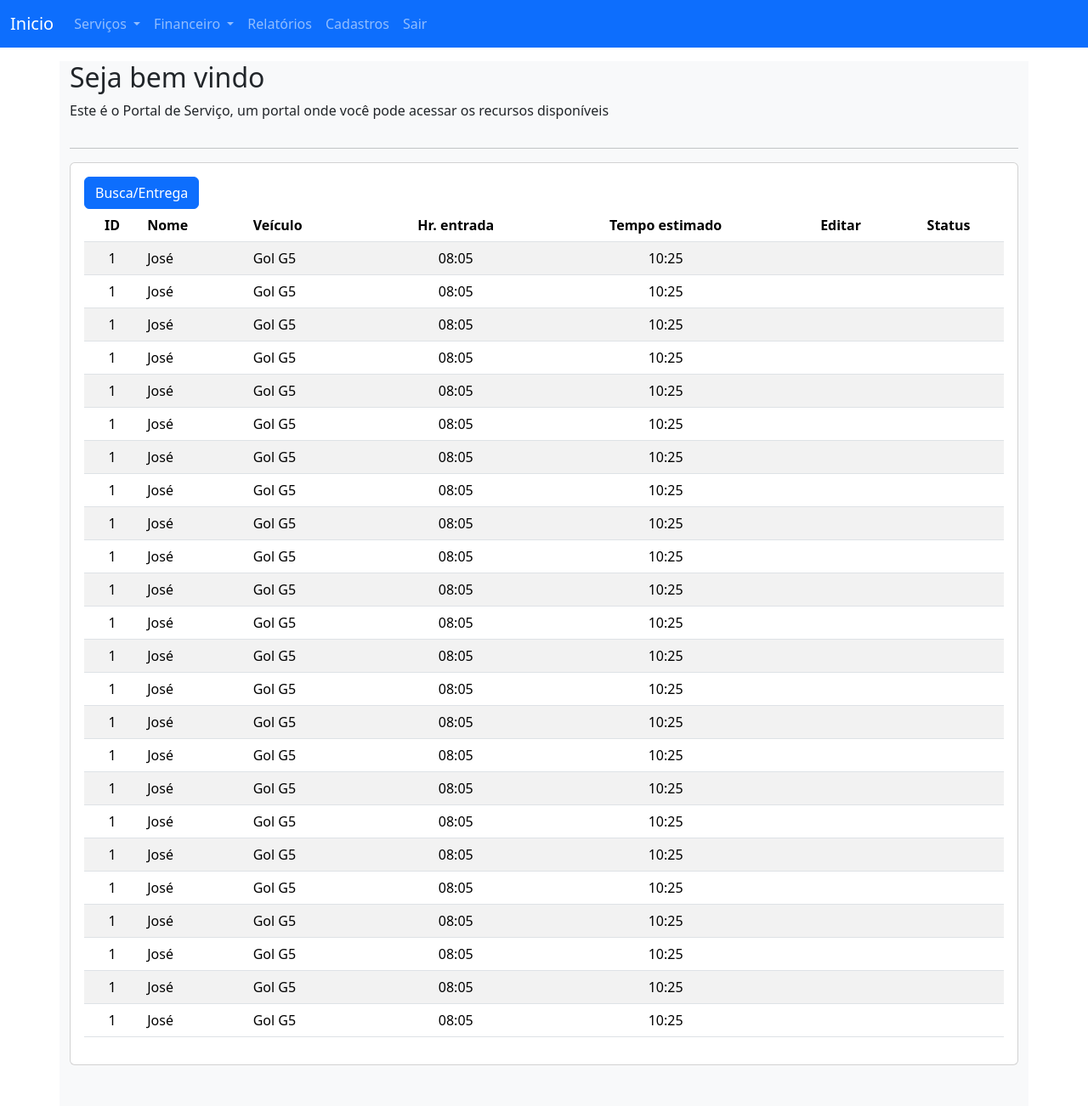
After one commit to Hoelesen/LavaCar, a Django app: template lava_car/app/templates/servicos_efetuar.html in a window 1280 px wide. The commit adds this page. Shown: the whole page at 85% size. Run offline with Django 3.2, Linux system fonts and the light colour scheme; the template is opened without the code that fills it, so the values that code supplies are empty; some libraries are stand-ins or nearby versions.

Commit message:
Página de serviços a efetuar

```diff
--- a/lava_car/app/templates/home.html
+++ b/lava_car/app/templates/home.html
@@ -7,7 +7,7 @@
 <div class="mt-1 container bg-Light">
     <div class="row mt-3">
         <div class="col-lg-12">
-            <h2>Seja bem-vindo</h2>
+            <h2>Seja bem vindo</h2>
             <p>Este é o portal de serviço, um portal onde você pode acessar os recursos disponíveis</p>
         </div>
     </div>
--- /dev/null
+++ b/lava_car/app/templates/servicos_efetuar.html
@@ -0,0 +1,452 @@
+{% extends 'base.html' %}
+{% block title %}Home{% endblock title %}
+{% block nav-style %}mkt-nav{% endblock nav-style %}
+<link rel="stylesheet" type="text/css" href="../../CSS/table.css" media="screen" />
+{% block content %}
+
+<div class="mt-1 container bg-Light">
+    <div class="row mt-3">
+        <div class="col-lg-12">
+            <h2>Seja bem vindo</h2>
+            <p>Este é o Portal de Serviço, um portal onde você pode acessar os recursos disponíveis</p>
+        </div>
+    </div>
+    <hr>
+    <div class="row">
+        <div class="col-md-12 col-sm-12 mb-5 table-wrapper-scroll-y my-custom-scrollbar">
+            <div class="card">
+                <div class="card-body">
+                    <button type="button" class="btn btn-primary">Busca/Entrega</button>
+                    <div class="table-responsive">
+                        <table class="table table-striped table-hover table-responsive-sm">
+                            <thead>
+                                <tr>
+                                    <th class="text-center">ID</th>
+                                    <th>Nome</th>
+                                    <th>Veículo</th>
+                                    <th class="text-center">Hr. entrada</th>
+                                    <th class="text-center">Tempo estimado</th>
+                                    <th class="text-center">Editar</th>
+                                    <th class="text-center">Status</th>
+                                </tr>
+                            </thead>
+                            <tbody class="overflow-auto">
+                                <tr>
+                                    <td class="text-center">1</td>
+                                    <td>José</td>
+                                    <td>Gol G5</td>
+                                    <td class="text-center">08:05</td>
+                                    <td class="text-center">10:25</td>
+                                    <td class="text-center">
+                                        <a href="#" onclick="editar()">
+                                            <i class="fas fa-edit"></i>
+                                        </a>
+                                    </td>
+                                    <td class="text-center">
+                                        <a href="">
+                                            <i class="text-primary fas fa-check-circle"></i>
+                                        </a>
+                                    </td>
+                                </tr>
+                                <tr>
+                                    <td class="text-center">1</td>
+                                    <td>José</td>
+                                    <td>Gol G5</td>
+                                    <td class="text-center">08:05</td>
+                                    <td class="text-center">10:25</td>
+                                    <td class="text-center">
+                                        <a href="#" onclick="editar()">
+                                            <i class="fas fa-edit"></i>
+                                        </a>
+                                    </td>
+                                    <td class="text-center">
+                                        <a href="">
+                                            <i class="text-primary fas fa-check-circle"></i>
+                                        </a>
+                                    </td>
+                                </tr>
+                                <tr>
+                                    <td class="text-center">1</td>
+                                    <td>José</td>
+                                    <td>Gol G5</td>
+                                    <td class="text-center">08:05</td>
+                                    <td class="text-center">10:25</td>
+                                    <td class="text-center">
+                                        <a href="#" onclick="editar()">
+                                            <i class="fas fa-edit"></i>
+                                        </a>
+                                    </td>
+                                    <td class="text-center">
+                                        <a href="">
+                                            <i class="text-primary fas fa-check-circle"></i>
+                                        </a>
+                                    </td>
+                                </tr>
+                                <tr>
+                                    <td class="text-center">1</td>
+                                    <td>José</td>
+                                    <td>Gol G5</td>
+                                    <td class="text-center">08:05</td>
+                                    <td class="text-center">10:25</td>
+                                    <td class="text-center">
+                                        <a href="#" onclick="editar()">
+                                            <i class="fas fa-edit"></i>
+                                        </a>
+                                    </td>
+                                    <td class="text-center">
+                                        <a href="">
+                                            <i class="text-primary fas fa-check-circle"></i>
+                                        </a>
+                                    </td>
+                                </tr>
+                                <tr>
+                                    <td class="text-center">1</td>
+                                    <td>José</td>
+                                    <td>Gol G5</td>
+                                    <td class="text-center">08:05</td>
+                                    <td class="text-center">10:25</td>
+                                    <td class="text-center">
+                                        <a href="#" onclick="editar()">
+                                            <i class="fas fa-edit"></i>
+                                        </a>
+                                    </td>
+                                    <td class="text-center">
+                                        <a href="">
+                                            <i class="text-primary fas fa-check-circle"></i>
+                                        </a>
+                                    </td>
+                                </tr>
+                                <tr>
+                                    <td class="text-center">1</td>
+                                    <td>José</td>
+                                    <td>Gol G5</td>
+                                    <td class="text-center">08:05</td>
+                                    <td class="text-center">10:25</td>
+                                    <td class="text-center">
+                                        <a href="#" onclick="editar()">
+                                            <i class="fas fa-edit"></i>
+                                        </a>
+                                    </td>
+                                    <td class="text-center">
+                                        <a href="">
+                                            <i class="text-primary fas fa-check-circle"></i>
+                                        </a>
+                                    </td>
+                                </tr>
+                                <tr>
+                                    <td class="text-center">1</td>
+                                    <td>José</td>
+                                    <td>Gol G5</td>
+                                    <td class="text-center">08:05</td>
+                                    <td class="text-center">10:25</td>
+                                    <td class="text-center">
+                                        <a href="#" onclick="editar()">
+                                            <i class="fas fa-edit"></i>
+                                        </a>
+                                    </td>
+                                    <td class="text-center">
+                                        <a href="">
+                                            <i class="text-primary fas fa-check-circle"></i>
+                                        </a>
+                                    </td>
+                                </tr>
+                                <tr>
+                                    <td class="text-center">1</td>
+                                    <td>José</td>
+                                    <td>Gol G5</td>
+                                    <td class="text-center">08:05</td>
+                                    <td class="text-center">10:25</td>
+                                    <td class="text-center">
+                                        <a href="#" onclick="editar()">
+                                            <i class="fas fa-edit"></i>
+                                        </a>
+                                    </td>
+                                    <td class="text-center">
+                                        <a href="">
+                                            <i class="text-primary fas fa-check-circle"></i>
+                                        </a>
+                                    </td>
+                                </tr>
+                                <tr>
+                                    <td class="text-center">1</td>
+                                    <td>José</td>
+                                    <td>Gol G5</td>
+                                    <td class="text-center">08:05</td>
+                                    <td class="text-center">10:25</td>
+                                    <td class="text-center">
+                                        <a href="#" onclick="editar()">
+                                            <i class="fas fa-edit"></i>
+                                        </a>
+                                    </td>
+                                    <td class="text-center">
+                                        <a href="">
+                                            <i class="text-primary fas fa-check-circle"></i>
+                                        </a>
+                                    </td>
+                                </tr>
+                                <tr>
+                                    <td class="text-center">1</td>
+                                    <td>José</td>
+                                    <td>Gol G5</td>
+                                    <td class="text-center">08:05</td>
+                                    <td class="text-center">10:25</td>
+                                    <td class="text-center">
+                                        <a href="#" onclick="editar()">
+                                            <i class="fas fa-edit"></i>
+                                        </a>
+                                    </td>
+                                    <td class="text-center">
+                                        <a href="">
+                                            <i class="text-primary fas fa-check-circle"></i>
+                                        </a>
+                                    </td>
+                                </tr>
+                                <tr>
+                                    <td class="text-center">1</td>
+                                    <td>José</td>
+                                    <td>Gol G5</td>
+                                    <td class="text-center">08:05</td>
+                                    <td class="text-center">10:25</td>
+                                    <td class="text-center">
+                                        <a href="#" onclick="editar()">
+                                            <i class="fas fa-edit"></i>
+                                        </a>
+                                    </td>
+                                    <td class="text-center">
+                                        <a href="">
+                                            <i class="text-primary fas fa-check-circle"></i>
+                                        </a>
+                                    </td>
+                                </tr>
+                                <tr>
+                                    <td class="text-center">1</td>
+                                    <td>José</td>
+                                    <td>Gol G5</td>
+                                    <td class="text-center">08:05</td>
+                                    <td class="text-center">10:25</td>
+                                    <td class="text-center">
+                                        <a href="#" onclick="editar()">
+                                            <i class="fas fa-edit"></i>
+                                        </a>
+                                    </td>
+                                    <td class="text-center">
+                                        <a href="">
+                                            <i class="text-primary fas fa-check-circle"></i>
+                                        </a>
+                                    </td>
+                                </tr>
+                                <tr>
+                                    <td class="text-center">1</td>
+                                    <td>José</td>
+                                    <td>Gol G5</td>
+                                    <td class="text-center">08:05</td>
+                                    <td class="text-center">10:25</td>
+                                    <td class="text-center">
+                                        <a href="#" onclick="editar()">
+                                            <i class="fas fa-edit"></i>
+                                        </a>
+                                    </td>
+                                    <td class="text-center">
+                                        <a href="">
+                                            <i class="text-primary fas fa-check-circle"></i>
+                                        </a>
+                                    </td>
+                                </tr>
+                                <tr>
+                                    <td class="text-center">1</td>
+                                    <td>José</td>
+                                    <td>Gol G5</td>
+                                    <td class="text-center">08:05</td>
+                                    <td class="text-center">10:25</td>
+                                    <td class="text-center">
+                                        <a href="#" onclick="editar()">
+                                            <i class="fas fa-edit"></i>
+                                        </a>
+                                    </td>
+                                    <td class="text-center">
+                                        <a href="">
+                                            <i class="text-primary fas fa-check-circle"></i>
+                                        </a>
+                                    </td>
+                                </tr>
+                                <tr>
+                                    <td class="text-center">1</td>
+                                    <td>José</td>
+                                    <td>Gol G5</td>
+                                    <td class="text-center">08:05</td>
+                                    <td class="text-center">10:25</td>
+                                    <td class="text-center">
+                                        <a href="#" onclick="editar()">
+                                            <i class="fas fa-edit"></i>
+                                        </a>
+                                    </td>
+                                    <td class="text-center">
+                                        <a href="">
+                                            <i class="text-primary fas fa-check-circle"></i>
+                                        </a>
+                                    </td>
+                                </tr>
+                                <tr>
+                                    <td class="text-center">1</td>
+                                    <td>José</td>
+                                    <td>Gol G5</td>
+                                    <td class="text-center">08:05</td>
+                                    <td class="text-center">10:25</td>
+                                    <td class="text-center">
+                                        <a href="#" onclick="editar()">
+                                            <i class="fas fa-edit"></i>
+                                        </a>
+                                    </td>
+                                    <td class="text-center">
+                                        <a href="">
+                                            <i class="text-primary fas fa-check-circle"></i>
+                                        </a>
+                                    </td>
+                                </tr>
+                                <tr>
+                                    <td class="text-center">1</td>
+                                    <td>José</td>
+                                    <td>Gol G5</td>
+                                    <td class="text-center">08:05</td>
+                                    <td class="text-center">10:25</td>
+                                    <td class="text-center">
+                                        <a href="#" onclick="editar()">
+                                            <i class="fas fa-edit"></i>
+                                        </a>
+                                    </td>
+                                    <td class="text-center">
+                                        <a href="">
+                                            <i class="text-primary fas fa-check-circle"></i>
+                                        </a>
+                                    </td>
+                                </tr>
+                                <tr>
+                                    <td class="text-center">1</td>
+                                    <td>José</td>
+                                    <td>Gol G5</td>
+                                    <td class="text-center">08:05</td>
+                                    <td class="text-center">10:25</td>
+                                    <td class="text-center">
+                                        <a href="#" onclick="editar()">
+                                            <i class="fas fa-edit"></i>
+                                        </a>
+                                    </td>
+                                    <td class="text-center">
+                                        <a href="">
+                                            <i class="text-primary fas fa-check-circle"></i>
+                                        </a>
+                                    </td>
+                                </tr>
+                                <tr>
+                                    <td class="text-center">1</td>
+                                    <td>José</td>
+                                    <td>Gol G5</td>
+                                    <td class="text-center">08:05</td>
+                                    <td class="text-center">10:25</td>
+                                    <td class="text-center">
+                                        <a href="#" onclick="editar()">
+                                            <i class="fas fa-edit"></i>
+                                        </a>
+                                    </td>
+                                    <td class="text-center">
+                                        <a href="">
+                                            <i class="text-primary fas fa-check-circle"></i>
+                                        </a>
+                                    </td>
+                                </tr>
+                                <tr>
+                                    <td class="text-center">1</td>
+                                    <td>José</td>
+                                    <td>Gol G5</td>
+                                    <td class="text-center">08:05</td>
+                                    <td class="text-center">10:25</td>
+                                    <td class="text-center">
+                                        <a href="#" onclick="editar()">
+                                            <i class="fas fa-edit"></i>
+                                        </a>
+                                    </td>
+                                    <td class="text-center">
+                                        <a href="">
+                                            <i class="text-primary fas fa-check-circle"></i>
+                                        </a>
+                                    </td>
+                                </tr>
+                                <tr>
+                                    <td class="text-center">1</td>
+                                    <td>José</td>
+                                    <td>Gol G5</td>
+                                    <td class="text-center">08:05</td>
+                                    <td class="text-center">10:25</td>
+                                    <td class="text-center">
+                                        <a href="#" onclick="editar()">
+                                            <i class="fas fa-edit"></i>
+                                        </a>
+                                    </td>
+                                    <td class="text-center">
+                                        <a href="">
+                                            <i class="text-primary fas fa-check-circle"></i>
+                                        </a>
+                                    </td>
+                                </tr>
+                                <tr>
+                                    <td class="text-center">1</td>
+                                    <td>José</td>
+                                    <td>Gol G5</td>
+                                    <td class="text-center">08:05</td>
+                                    <td class="text-center">10:25</td>
+                                    <td class="text-center">
+                                        <a href="#" onclick="editar()">
+                                            <i class="fas fa-edit"></i>
+                                        </a>
+                                    </td>
+                                    <td class="text-center">
+                                        <a href="">
+                                            <i class="text-primary fas fa-check-circle"></i>
+                                        </a>
+                                    </td>
+                                </tr>
+                                <tr>
+                                    <td class="text-center">1</td>
+                                    <td>José</td>
+                                    <td>Gol G5</td>
+                                    <td class="text-center">08:05</td>
+                                    <td class="text-center">10:25</td>
+                                    <td class="text-center">
+                                        <a href="#" onclick="editar()">
+                                            <i class="fas fa-edit"></i>
+                                        </a>
+                                    </td>
+                                    <td class="text-center">
+                                        <a href="">
+                                            <i class="text-primary fas fa-check-circle"></i>
+                                        </a>
+                                    </td>
+                                </tr>
+                                <tr>
+                                    <td class="text-center">1</td>
+                                    <td>José</td>
+                                    <td>Gol G5</td>
+                                    <td class="text-center">08:05</td>
+                                    <td class="text-center">10:25</td>
+                                    <td class="text-center">
+                                        <a href="#" onclick="editar()">
+                                            <i class="fas fa-edit"></i>
+                                        </a>
+                                    </td>
+                                    <td class="text-center">
+                                        <a href="">
+                                            <i class="text-primary fas fa-check-circle"></i>
+                                        </a>
+                                    </td>
+                                </tr>
+                            </tbody>
+                        </table>
+                    </div>
+
+                </div>
+            </div>
+        </div>
+    </div>
+</div>
+
+{% endblock content %}
--- a/lava_car/app/urls.py
+++ b/lava_car/app/urls.py
@@ -5,4 +5,5 @@ urlpatterns = [
     path('', views.index, name='index'),
     # Aqui criamos as rotas chamando cada view
     path('novo-servico/', views.novo_servico, name='novo_servico'),
+    path('servicos-efetuar/', views.servicos_efetuar, name='servicos_efetuar'),
 ]
--- a/lava_car/app/views.py
+++ b/lava_car/app/views.py
@@ -5,3 +5,6 @@ def index(request):
 
 def novo_servico(request):
     return render(request, 'novo_servico.html')
+
+def servicos_efetuar(request):
+    return render(request, 'servicos_efetuar.html')
```
